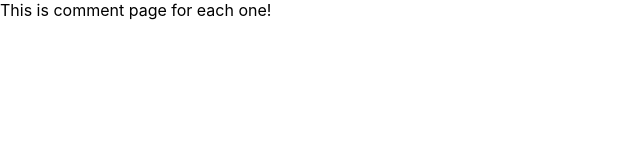
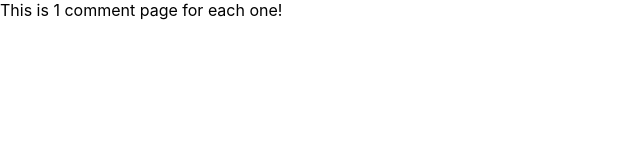
Before and after one commit to SarahMoradi/Nextjs-Course, a Next.js app: page /comments/1 in a window 1280 px wide. Shown: the top 160 px of the page, without its empty margins (0-640 px from the left). Built offline with nearby package versions, Linux system fonts and the light colour scheme.

Commit message:
used useRouter hook to get the defined params in each page

```diff
--- a/pages/comments/[commentId].js
+++ b/pages/comments/[commentId].js
@@ -1,5 +1,9 @@
+import { useRouter } from 'next/router'
+
 const Comment = () => {
-  return <>This is comment page for each one!</>
+  const router = useRouter()
+  const { commentId } = router.query
+  return <>This is {commentId} comment page for each one!</>
 }
 
 export default Comment
```
